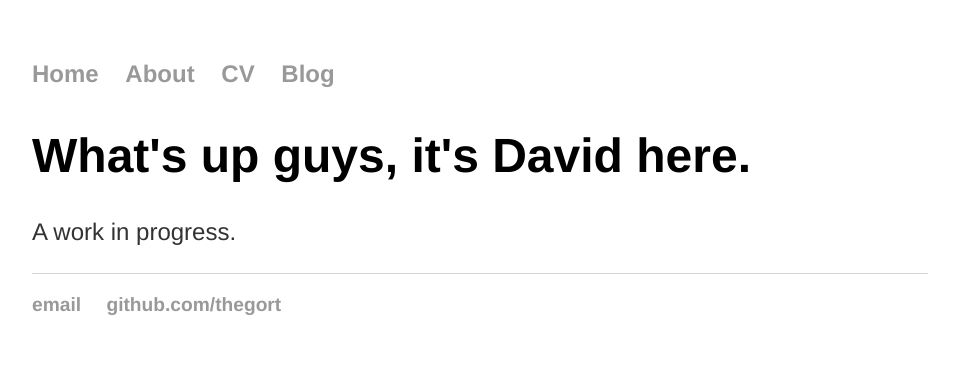
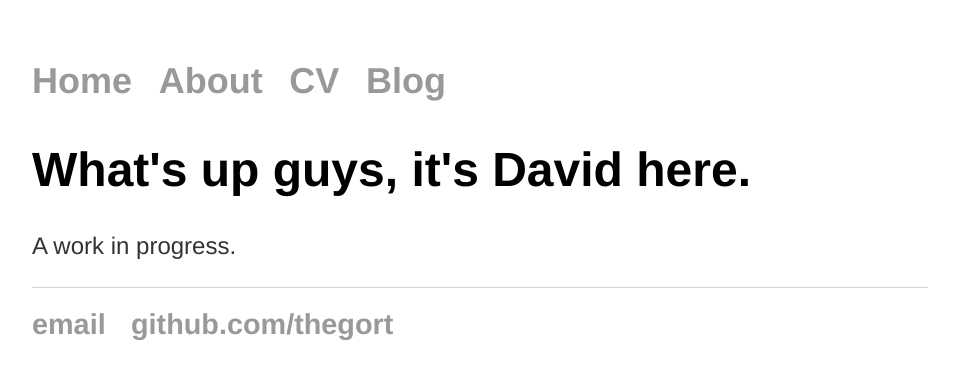
Before and after one commit to TheGort/thegort.github.io, a Jekyll site: the page built from index.html, in a window 1280 px wide. Shown: the top 379 px of the page, without its empty margins (160-1119 px from the left). Built offline with Jekyll 4.4.1, drawn with Linux system fonts in a browser that asks for light colours.

Commit message:
Update main.css

```diff
--- a/css/main.css
+++ b/css/main.css
@@ -45,6 +45,8 @@ ul {
 }
 
 ul li {
-    list-style: none;
+    margin: 20px auto 40px;
+    font-size: 1.5em;
+    list-style-type: circle;
     font-family:'Helvetica', 'Arial', 'Sans-Serif';
 }
```
